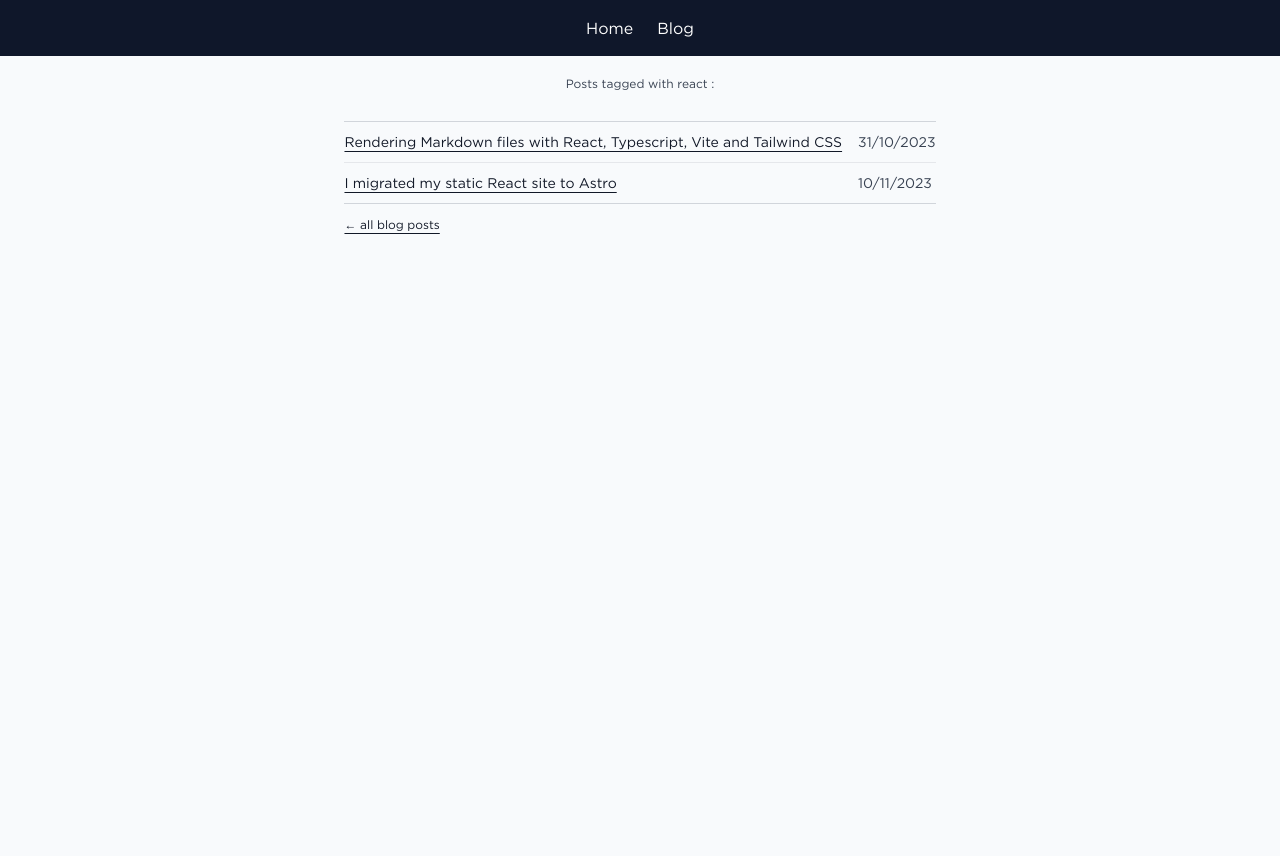
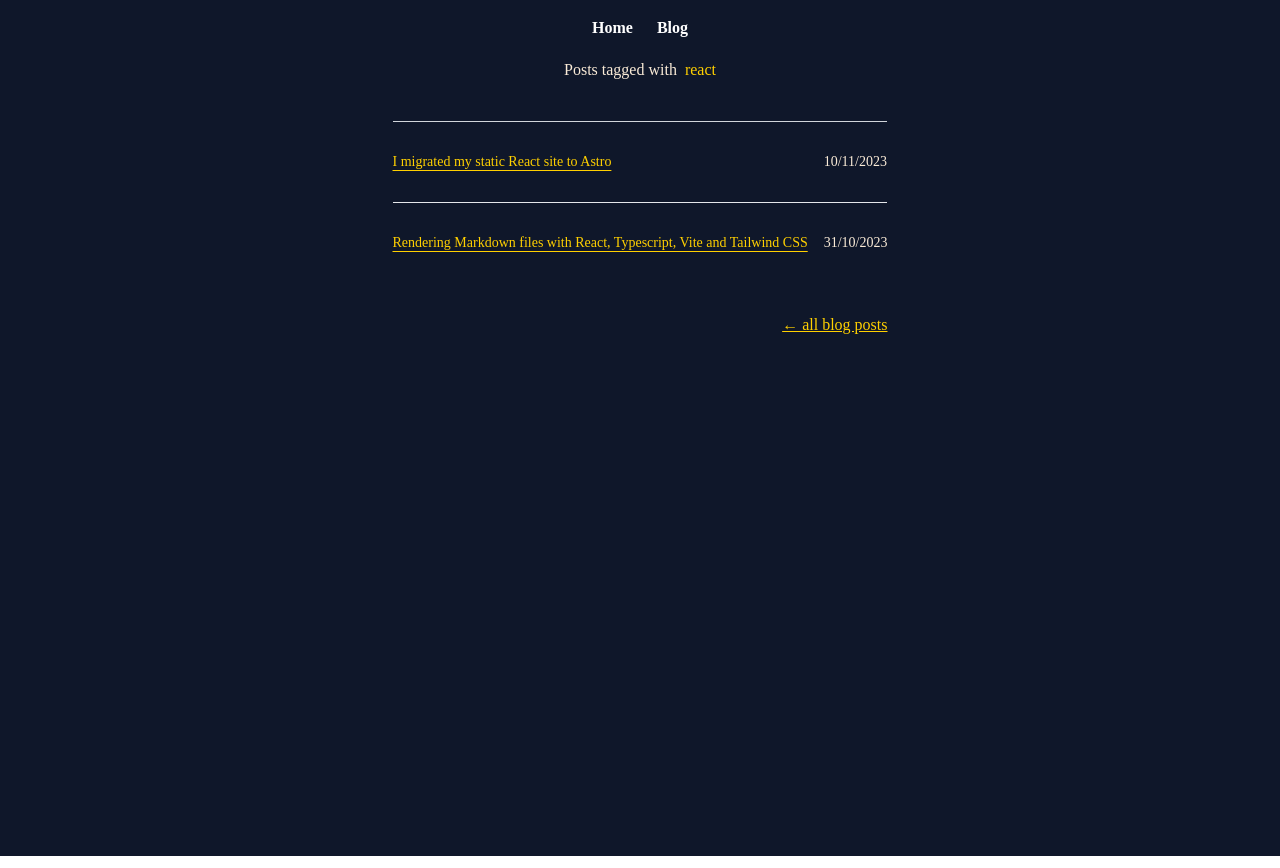
Before and after one commit to khan5ula/homepage, an Astro site: page /tags/react in a window 1280 px wide. Shown: the top 868 px of the page. Built offline with nearby package versions, Linux system fonts and the light colour scheme; Astro itself is replaced by a stand-in of ours; a web font is replaced by a local one.

Commit message:
Makeover

```diff
--- a/src/components/Bloglist.astro
+++ b/src/components/Bloglist.astro
@@ -27,10 +27,10 @@ const orderedPosts = posts
     {
       orderedPosts.map((post) => (
         <tr>
-          <td>
+          <td class="py-7">
             <a
               href={`/posts/${post.data.url}/`}
-              class="cursor-pointer underline underline-offset-4 hover:decoration-1 hover:text-slate-400"
+              class="cursor-pointer underline underline-offset-4 hover:decoration-1 "
             >
               {post.data.title}
             </a>
--- a/src/components/Footer.astro
+++ b/src/components/Footer.astro
@@ -3,7 +3,7 @@
 ---
 
 <footer class="flex justify-center items-center h-14 bg-white">
-  <p class="text-sm">© 2023 Kristian Hannula</p>
+  <p class="text-sm text-black">© 2023 Kristian Hannula</p>
   <a href="https://github.com/khan5ula">
     <img
       class="object-cover h-5 w-5 hover:opacity-90 cursor-pointer ml-5"
--- a/src/components/Navbar.astro
+++ b/src/components/Navbar.astro
@@ -2,7 +2,7 @@
 
 ---
 
-<div class="sticky text-white flex justify-center items-baseline">
+<div class="sticky text-white flex justify-center items-baseline font-bold">
   <a href="/" class="cursor-pointer hover:text-slate-400 text-center mr-6">
     Home
   </a>
--- a/src/components/Tags.astro
+++ b/src/components/Tags.astro
@@ -8,16 +8,14 @@ const { tags } = Astro.props
 
 <div class="flex flex-wrap justify-center text-xs">
   <span>tags:</span>
-  <div>
   {
     tags.map((tag) => (
       <a
         href={`/tags/${tag}`}
-          class="px-1 cursor-pointer underline underline-offset-4 hover:decoration-1 hover:text-slate-400"
+        class="px-1 cursor-pointer underline underline-offset-4 hover:decoration-1 "
       >
         {tag}
       </a>
     ))
   }
 </div>
-</div>
--- a/src/layouts/BaseLayout.astro
+++ b/src/layouts/BaseLayout.astro
@@ -36,13 +36,13 @@ import '../styles/global.css'
     <ViewTransitions />
   </head>
 
-  <body class="bg-slate-50">
+  <body class="bg-slate-900">
     <aside
-      class="sticky top-0 bg-slate-900 h-14 flex justify-center items-center shrink-0"
+      class="sticky top-0 h-14 flex justify-center items-center bg-slate-900"
     >
       <Navbar />
     </aside>
-    <main class="min-h-screen pt-5 pb-5 mx-10 md:flex md:justify-center">
+    <main class="min-h-screen pb-5 mx-10 md:flex md:justify-center">
       <slot />
     </main>
     <footer><Footer /></footer>
--- a/src/pages/tags/[tag].astro
+++ b/src/pages/tags/[tag].astro
@@ -2,7 +2,7 @@
 import { getCollection } from 'astro:content'
 import BaseLayout from '../../layouts/BaseLayout.astro'
 import type { Post } from '../../types'
-
+import Bloglist from '../../components/Bloglist.astro'
 export async function getStaticPaths() {
   const allPosts: Post[] = await getCollection('posts')
 
@@ -25,46 +25,11 @@ const { posts } = Astro.props
 ---
 
 <BaseLayout pageTitle={tag}>
-  <article class="prose" <h1>
-    <div class="flex justify-center text-xs">
-      Posts tagged with {tag}
-      {':'}
+  <article class="prose">
+    <div class="flex flex-wrap justify-center">
+      Posts tagged with <span class="text-[#ffd000] ml-2">{tag}</span>
     </div>
-
-    <table class="mt-5">
-      <thead>
-        <tr>
-          <th></th>
-        </tr>
-      </thead>
-      <tbody>
-        {
-          posts.map((post) => (
-            <tr>
-              <td>
-                <a
-                  href={`/posts/${post.data.url}/`}
-                  class="cursor-pointer underline underline-offset-4 hover:decoration-1 hover:text-slate-400"
-                >
-                  {post.data.title}
-                </a>
-              </td>
-              <td>{post.data.pubDate}</td>
-            </tr>
-          ))
-        }
-      </tbody>
-      <tfoot
-        ><tr
-          ><td
-            ><a
-              href="/blog"
-              class="cursor-pointer underline underline-offset-4 hover:decoration-1 hover:text-slate-400 text-xs"
-              >← all blog posts</a
-            ></td
-          ></tr
-        ></tfoot
-      >
-    </table>
+    <Bloglist posts={posts} />
+    <div class="text-right"><a href="/blog">← all blog posts</a></div>
   </article>
 </BaseLayout>
--- a/src/styles/global.css
+++ b/src/styles/global.css
@@ -1,9 +1,11 @@
 @import 'tailwindcss/base';
 @import 'tailwindcss/components';
 @import 'tailwindcss/utilities';
+@import url('https://fonts.googleapis.com/css2?family=Inconsolata:wght@400;700&family=Roboto+Mono:wght@400;700&display=swap');
 
 * {
-  font-family: 'Gotham Book', sans-serif;
+  font-family: 'Roboto Mono', 'sans serif';
+  color: antiquewhite;
 }
 
 @layer base {
@@ -14,8 +16,8 @@
 }
 
 @font-face {
-  font-family: 'Gotham Book';
-  font-style: 'sans-serif';
-  src: url('/Gotham Book Regular.otf');
+  font-family: 'Roboto Mono';
+  font-style: 'sans serif';
+  src: url('/https://fonts.googleapis.com/css?family=Inconsolata');
   font-display: swap;
 }
--- a/tailwind.config.mjs
+++ b/tailwind.config.mjs
@@ -6,7 +6,7 @@ export default {
       typography: {
         DEFAULT: {
           css: {
-            maxWidth: '68ch',
+            maxWidth: '80ch',
             'code::before': {
               content: '""',
             },
@@ -16,6 +16,18 @@ export default {
             code: {
               color: 'inherit',
             },
+            h1: {
+              color: '#ffd000',
+            },
+            h2: {
+              color: 'antiquewhite',
+            },
+            a: {
+              color: '#ffd000',
+              '&:hover': {
+                textDecorationThickness: '1px',
+              },
+            },
           },
         },
       },
```
Lines whose indentation alone changed are shown as unchanged.
